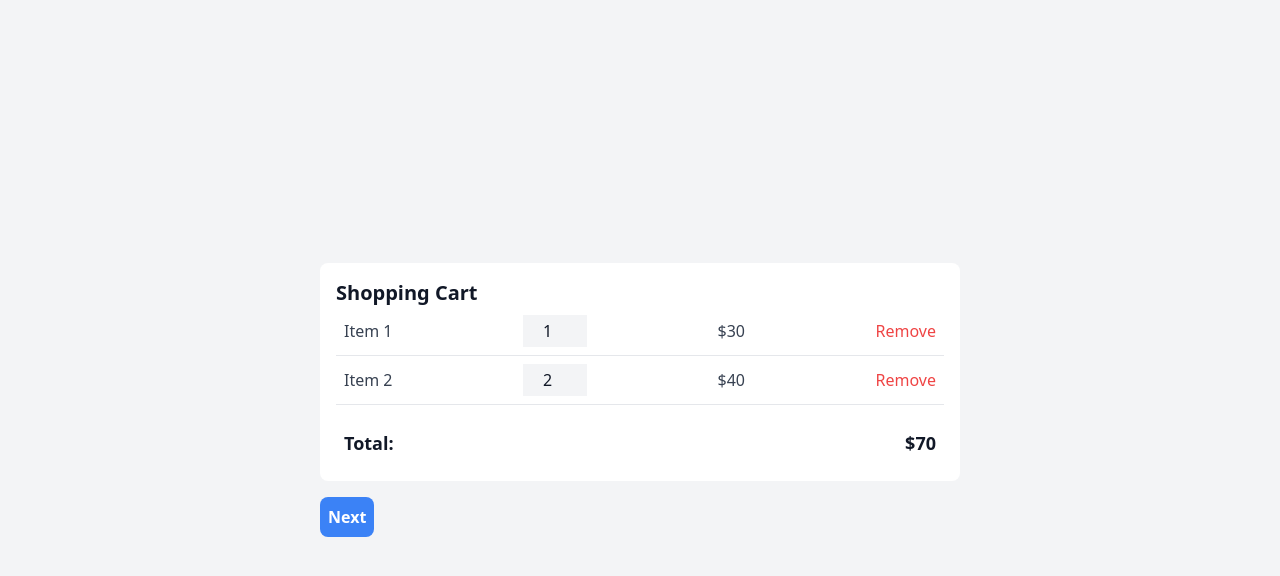
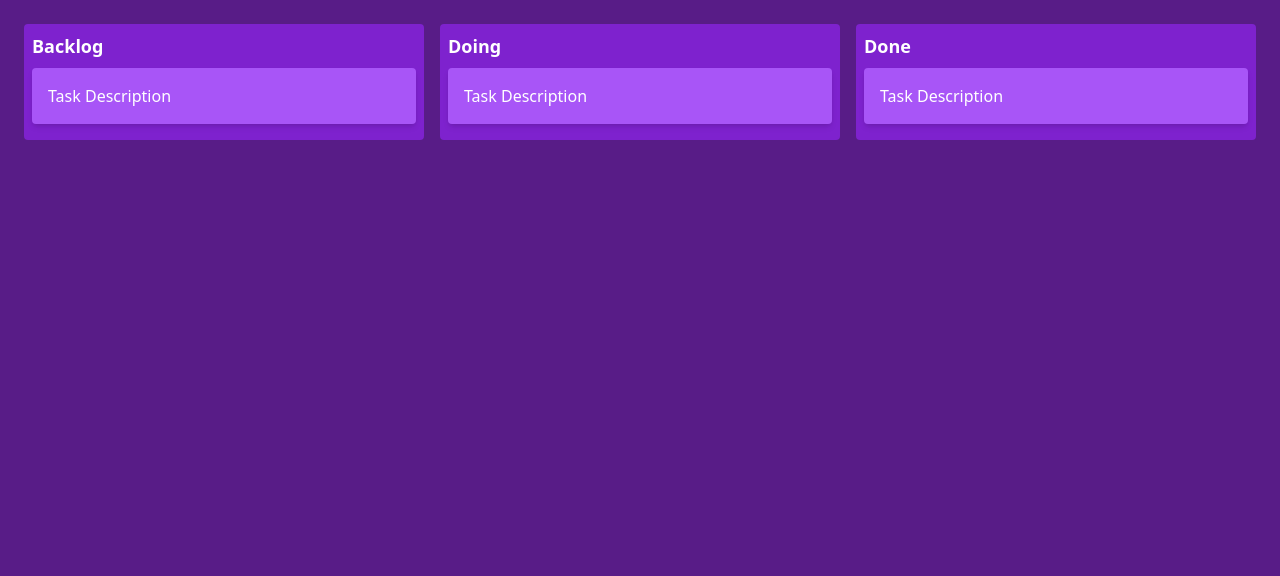
Before and after one commit to ojuan19/sample-backend, a React (Vite) app: page / in a window 1280 px wide. Shown: the top 576 px of the page. Built offline with nearby package versions, Linux system fonts and the light colour scheme.

Commit message:
Reset repo and add my new files

```diff
--- a/package.json
+++ b/package.json
@@ -16,8 +16,7 @@
         "react-dom": "^18.3.1",
         "react-router-dom": "^7.1.3",
         "serve": "^14.2.4",
-        "uuid": "^11.0.5",
-        "react-hook-form": "^7.54.2"
+        "uuid": "^11.0.5"
       },
       "devDependencies": {
         "@eslint/js": "^9.9.1",
--- a/src/App.tsx
+++ b/src/App.tsx
@@ -1,61 +1,15 @@
-import React, { useState } from 'react';
-import Cart from './components/Cart';
-import ClientProfile from './components/ClientProfile';
-import Shipping from './components/Shipping';
-import Payment from './components/Payment';
-import PayButton from './components/PayButton';
+import React from 'react';
+import Board from './Board';
+import useDarkMode from './useDarkMode';
 
-const App: React.FC = () => {
-  const [currentStep, setCurrentStep] = useState(0);
-
-  const handleNext = () => {
-    setCurrentStep(prevStep => prevStep + 1);
-  };
-
-  const handlePrevious = () => {
-    setCurrentStep(prevStep => prevStep - 1);
-  };
-
-  const handlePay = () => {
-    alert('Payment processed successfully!');
-  };
-
-  const renderStep = () => {
-    switch (currentStep) {
-      case 0:
-        return <Cart />;
-      case 1:
-        return <ClientProfile />;
-      case 2:
-        return <Shipping />;
-      case 3:
-        return <Payment />;
-      default:
-        return <Cart />;
-    }
-  };
+function App() {
+  useDarkMode();
 
   return (
-    <div className="min-h-screen bg-gray-100 dark:bg-gray-900 flex items-center justify-center">
-      <div className="max-w-2xl w-full p-4">
-        {renderStep()}
-        <div className="flex justify-between mt-4">
-          {currentStep > 0 && (
-            <button onClick={handlePrevious} className="bg-gray-300 dark:bg-gray-700 text-gray-900 dark:text-white font-semibold p-2 rounded-lg">
-              Previous
-            </button>
-          )}
-          {currentStep < 3 ? (
-            <button onClick={handleNext} className="bg-blue-500 dark:bg-blue-400 text-white font-semibold p-2 rounded-lg">
-              Next
-            </button>
-          ) : (
-            <PayButton onPay={handlePay} />
-          )}
-        </div>
-      </div>
+    <div className="App">
+      <Board />
     </div>
   );
-};
+}
 
 export default App;
--- /dev/null
+++ b/src/Board.tsx
@@ -0,0 +1,14 @@
+import React from 'react';
+import Column from './Column';
+
+const Board = () => {
+  return (
+    <div className="flex justify-center items-start h-screen p-4 bg-purple-900 text-white">
+      <Column title="Backlog" />
+      <Column title="Doing" />
+      <Column title="Done" />
+    </div>
+  );
+};
+
+export default Board;
--- /dev/null
+++ b/src/Column.tsx
@@ -0,0 +1,13 @@
+import React from 'react';
+import TaskCard from './TaskCard';
+
+const Column = ({ title }: { title: string }) => {
+  return (
+    <div className="bg-purple-700 m-2 p-2 rounded w-1/3">
+      <h2 className="text-lg font-bold mb-2">{title}</h2>
+      <TaskCard />
+    </div>
+  );
+};
+
+export default Column;
--- /dev/null
+++ b/src/TaskCard.tsx
@@ -0,0 +1,11 @@
+import React from 'react';
+
+const TaskCard = () => {
+  return (
+    <div className="bg-purple-500 p-4 mb-2 rounded shadow-md cursor-pointer">
+      <p>Task Description</p>
+    </div>
+  );
+};
+
+export default TaskCard;
--- a/src/components/Cart.tsx
+++ /dev/null
@@ -1,54 +0,0 @@
-import React, { useState } from 'react';
-
-interface Item {
-  id: number;
-  name: string;
-  quantity: number;
-  price: number;
-}
-
-const Cart: React.FC = () => {
-  const [items, setItems] = useState<Item[]>([ // Placeholder items
-    { id: 1, name: 'Item 1', quantity: 1, price: 30 },
-    { id: 2, name: 'Item 2', quantity: 2, price: 20 },
-  ]);
-
-  const updateQuantity = (id: number, quantity: number) => {
-    setItems(prevItems =>
-      prevItems.map(item =>
-        item.id === id ? { ...item, quantity } : item
-      )
-    );
-  };
-
-  const removeItem = (id: number) => {
-    setItems(prevItems => prevItems.filter(item => item.id !== id));
-  };
-
-  const totalPrice = items.reduce((total, item) => total + item.price * item.quantity, 0);
-
-  return (
-    <div className="bg-white dark:bg-gray-800 p-4 rounded-lg">
-      <h2 className="text-xl font-semibold text-gray-900 dark:text-white">Shopping Cart</h2>
-      {items.map(item => (
-        <div key={item.id} className="flex justify-between items-center p-2 border-b border-gray-200 dark:border-gray-700">
-          <span className="text-gray-700 dark:text-gray-300">{item.name}</span>
-          <input
-            type="number"
-            value={item.quantity}
-            onChange={e => updateQuantity(item.id, +e.target.value)}
-            className="w-16 p-1 text-center bg-gray-100 dark:bg-gray-700 text-gray-900 dark:text-white"
-          />
-          <span className="text-gray-700 dark:text-gray-300">${item.price * item.quantity}</span>
-          <button onClick={() => removeItem(item.id)} className="text-red-500 dark:text-red-400">Remove</button>
-        </div>
-      ))}
-      <div className="flex justify-between items-center p-2 mt-4">
-        <span className="text-lg font-semibold text-gray-900 dark:text-white">Total:</span>
-        <span className="text-lg font-semibold text-gray-900 dark:text-white">${totalPrice}</span>
-      </div>
-    </div>
-  );
-};
-
-export default Cart;
--- a/src/components/ClientProfile.tsx
+++ /dev/null
@@ -1,59 +0,0 @@
-import React, { useState } from 'react';
-
-const ClientProfile: React.FC = () => {
-  const [formData, setFormData] = useState({
-    name: '',
-    address: '',
-    email: ''
-  });
-
-  const handleChange = (e: React.ChangeEvent<HTMLInputElement>) => {
-    const { name, value } = e.target;
-    setFormData({ ...formData, [name]: value });
-  };
-
-  const handleSubmit = (e: React.FormEvent) => {
-    e.preventDefault();
-    console.log(formData); // Implement form submission logic
-  };
-
-  return (
-    <div className="bg-white dark:bg-gray-800 p-4 rounded-lg">
-      <h2 className="text-xl font-semibold text-gray-900 dark:text-white">Client Profile</h2>
-      <form onSubmit={handleSubmit} className="space-y-4">
-        <input
-          type="text"
-          name="name"
-          placeholder="Name"
-          value={formData.name}
-          onChange={handleChange}
-          className="w-full p-2 bg-gray-100 dark:bg-gray-700 text-gray-900 dark:text-white"
-          required
-        />
-        <input
-          type="text"
-          name="address"
-          placeholder="Address"
-          value={formData.address}
-          onChange={handleChange}
-          className="w-full p-2 bg-gray-100 dark:bg-gray-700 text-gray-900 dark:text-white"
-          required
-        />
-        <input
-          type="email"
-          name="email"
-          placeholder="Email"
-          value={formData.email}
-          onChange={handleChange}
-          className="w-full p-2 bg-gray-100 dark:bg-gray-700 text-gray-900 dark:text-white"
-          required
-        />
-        <button type="submit" className="w-full bg-blue-500 dark:bg-blue-400 text-white font-semibold p-2 rounded-lg">
-          Save
-        </button>
-      </form>
-    </div>
-  );
-};
-
-export default ClientProfile;
--- a/src/components/PayButton.tsx
+++ /dev/null
@@ -1,11 +0,0 @@
-import React from 'react';
-
-const PayButton: React.FC<{ onPay: () => void }> = ({ onPay }) => {
-  return (
-    <button onClick={onPay} className="w-full bg-green-500 dark:bg-green-400 text-white font-semibold p-4 rounded-lg mt-4">
-      Pay Now
-    </button>
-  );
-};
-
-export default PayButton;
--- a/src/components/Payment.tsx
+++ /dev/null
@@ -1,25 +0,0 @@
-import React, { useState } from 'react';
-
-const Payment: React.FC = () => {
-  const [paymentMethod, setPaymentMethod] = useState<string>('');
-
-  const handleSelect = (method: string) => {
-    setPaymentMethod(method);
-  };
-
-  return (
-    <div className="bg-white dark:bg-gray-800 p-4 rounded-lg">
-      <h2 className="text-xl font-semibold text-gray-900 dark:text-white">Payment Methods</h2>
-      <div className="space-y-2">
-        <div onClick={() => handleSelect('Credit Card')} className={`p-2 cursor-pointer ${paymentMethod === 'Credit Card' ? 'bg-blue-200 dark:bg-blue-800' : 'bg-gray-100 dark:bg-gray-700'}`}>
-          <span className="text-gray-900 dark:text-white">Credit Card</span>
-        </div>
-        <div onClick={() => handleSelect('PayPal')} className={`p-2 cursor-pointer ${paymentMethod === 'PayPal' ? 'bg-blue-200 dark:bg-blue-800' : 'bg-gray-100 dark:bg-gray-700'}`}>
-          <span className="text-gray-900 dark:text-white">PayPal</span>
-        </div>
-      </div>
-    </div>
-  );
-};
-
-export default Payment;
--- a/src/components/Shipping.tsx
+++ /dev/null
@@ -1,36 +0,0 @@
-import React, { useState } from 'react';
-
-interface ShippingOption {
-  id: number;
-  name: string;
-  cost: number;
-}
-
-const Shipping: React.FC = () => {
-  const [selectedOption, setSelectedOption] = useState<number | null>(null);
-
-  const shippingOptions: ShippingOption[] = [
-    { id: 1, name: 'Standard Shipping', cost: 5 },
-    { id: 2, name: 'Express Shipping', cost: 15 },
-  ];
-
-  const handleSelect = (id: number) => {
-    setSelectedOption(id);
-  };
-
-  return (
-    <div className="bg-white dark:bg-gray-800 p-4 rounded-lg">
-      <h2 className="text-xl font-semibold text-gray-900 dark:text-white">Shipping Options</h2>
-      <ul className="space-y-2">
-        {shippingOptions.map(option => (
-          <li key={option.id} className={`flex justify-between items-center p-2 cursor-pointer ${selectedOption === option.id ? 'bg-blue-200 dark:bg-blue-800' : 'bg-gray-100 dark:bg-gray-700'}`} onClick={() => handleSelect(option.id)}>
-            <span className="text-gray-900 dark:text-white">{option.name}</span>
-            <span className="text-gray-900 dark:text-white">${option.cost}</span>
-          </li>
-        ))}
-      </ul>
-    </div>
-  );
-};
-
-export default Shipping;
--- /dev/null
+++ b/src/useDarkMode.ts
@@ -0,0 +1,9 @@
+import { useEffect } from 'react';
+
+const useDarkMode = () => {
+  useEffect(() => {
+    document.documentElement.classList.add('dark');
+  }, []);
+};
+
+export default useDarkMode;
```
Also changed, not shown: src/kanban.css (added, +18 -0 lines).
